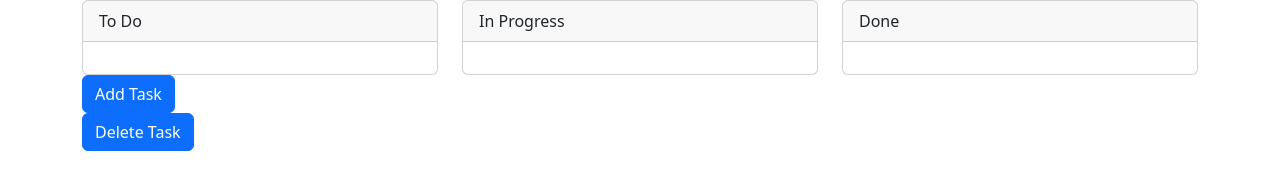
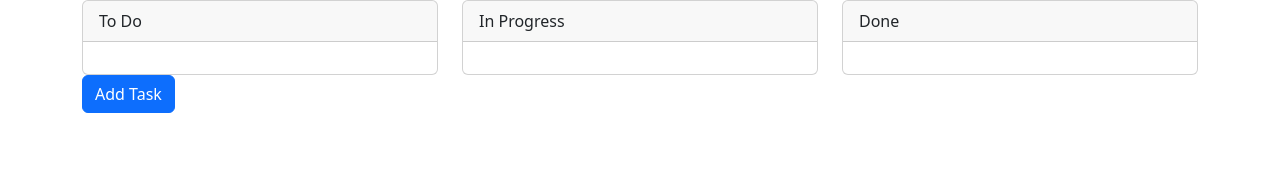
Before and after one commit to 0Thomas1/kanban, a website: page client/index.html in a window 1280 px wide. Drawn offline with nearby package versions, Linux system fonts and the light colour scheme; no server answers.

```diff
--- a/client/index.html
+++ b/client/index.html
@@ -90,14 +90,7 @@
         </div>
       </div>
     </div>
-    <div class="container">
-      <div>
 
-        <button type="button" class="btn btn-primary" data-bs-toggle="modal" data-bs-target="#exampleModal">
-          Delete Task
-        </button>
-      </div>
-    </div>
   </div>
 </body>
 <script defer src="scripts/client.js"></script>
--- a/client/scripts/client.js
+++ b/client/scripts/client.js
@@ -8,7 +8,7 @@
   const modal = new bootstrap.Modal(document.getElementById("staticBackdrop"));
 
 
-  // Get the tasks
+  // Create the tasks
   const createTask = (task) => {
     let taskElement = document.createElement("div");
     taskElement.innerHTML = `
```
